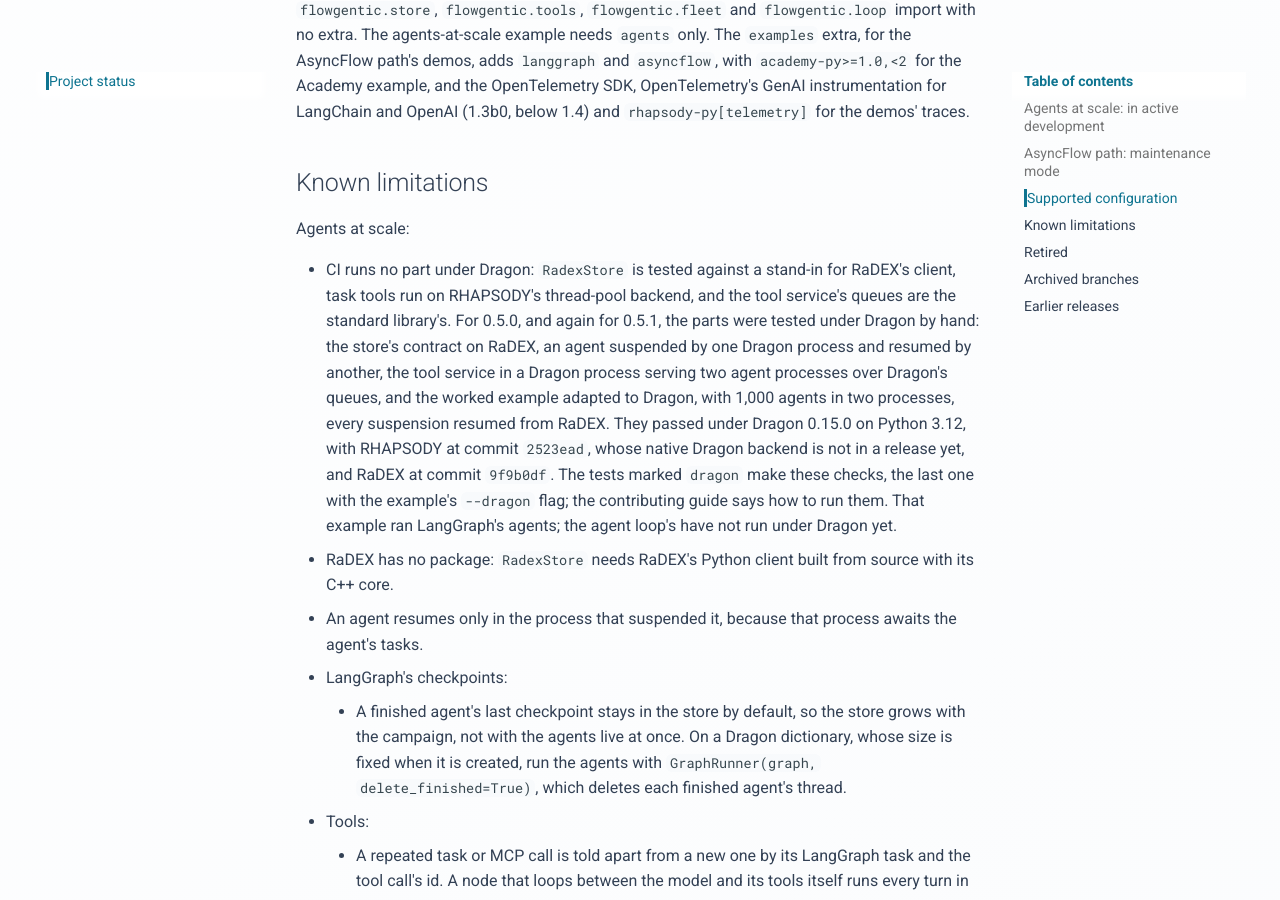
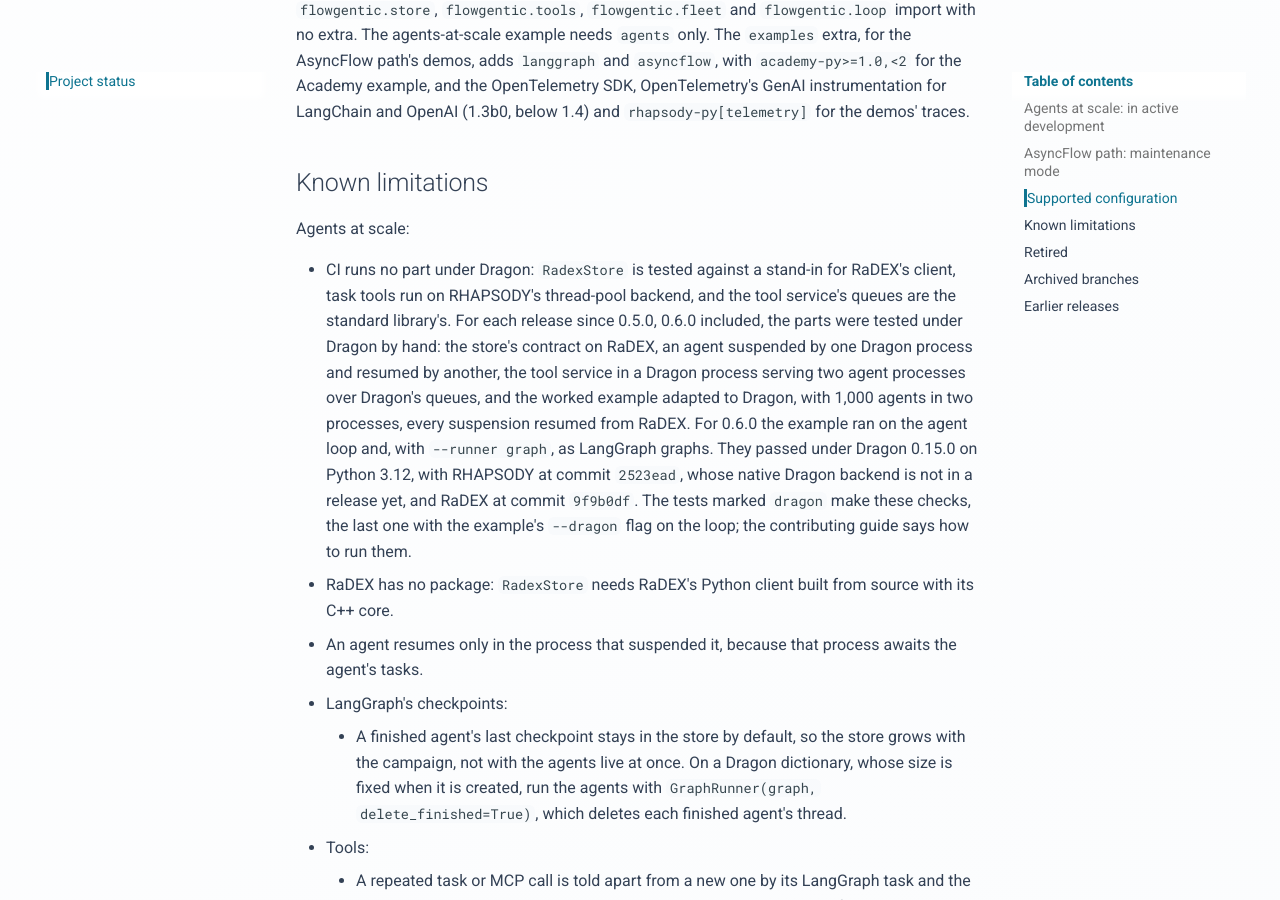
Before and after one commit to stride-research/flowgentic, an MkDocs documentation site: the page built from docs/status.md, in a window 1280 px wide and 900 px high, scrolled down 2391 px. Built offline with MkDocs 1.6.1 and Material for MkDocs 9.7.7, drawn with Linux system fonts in a browser that asks for light colours; comment, search, counter and statistics services are not loaded.

Commit message:
Say that the parts and the loop's agents passed under Dragon for 0.6.0
The status page and the guide say that the tests marked dragon passed on
0.6.0's code, and that the worked example ran under Dragon with 1,000 agents
in two processes on the agent loop and as LangGraph graphs, every
suspension resumed from RaDEX, under Dragon 0.15.0, Python 3.12, RHAPSODY
2523ead and RaDEX 9f9b0df. The note that the loop's agents had not run
under Dragon goes.

```diff
--- a/docs/status.md
+++ b/docs/status.md
@@ -116,17 +116,18 @@ Agents at scale:
 
 - CI runs no part under Dragon: `RadexStore` is tested against a stand-in for
   RaDEX's client, task tools run on RHAPSODY's thread-pool backend, and the
-  tool service's queues are the standard library's. For 0.5.0, and again for
-  0.5.1, the parts were tested under Dragon by hand: the store's contract on
-  RaDEX, an agent suspended by one Dragon process and resumed by another, the
-  tool service in a Dragon process serving two agent processes over Dragon's
-  queues, and the worked example adapted to Dragon, with 1,000 agents in two
-  processes, every suspension resumed from RaDEX. They passed under Dragon
-  0.15.0 on Python 3.12, with RHAPSODY at commit `2523ead`, whose native
-  Dragon backend is not in a release yet, and RaDEX at commit `9f9b0df`. The
-  tests marked `dragon` make these checks, the last one with the example's
-  `--dragon` flag; the contributing guide says how to run them. That example
-  ran LangGraph's agents; the agent loop's have not run under Dragon yet.
+  tool service's queues are the standard library's. For each release since
+  0.5.0, 0.6.0 included, the parts were tested under Dragon by hand: the
+  store's contract on RaDEX, an agent suspended by one Dragon process and
+  resumed by another, the tool service in a Dragon process serving two agent
+  processes over Dragon's queues, and the worked example adapted to Dragon,
+  with 1,000 agents in two processes, every suspension resumed from RaDEX.
+  For 0.6.0 the example ran on the agent loop and, with `--runner graph`, as
+  LangGraph graphs. They passed under Dragon 0.15.0 on Python 3.12, with
+  RHAPSODY at commit `2523ead`, whose native Dragon backend is not in a
+  release yet, and RaDEX at commit `9f9b0df`. The tests marked `dragon` make
+  these checks, the last one with the example's `--dragon` flag on the loop;
+  the contributing guide says how to run them.
 - RaDEX has no package: `RadexStore` needs RaDEX's Python client built from
   source with its C++ core.
 - An agent resumes only in the process that suspended it, because that
```
Also changed, not shown: docs/guides/agents-at-scale.md (+5 -6 lines).
